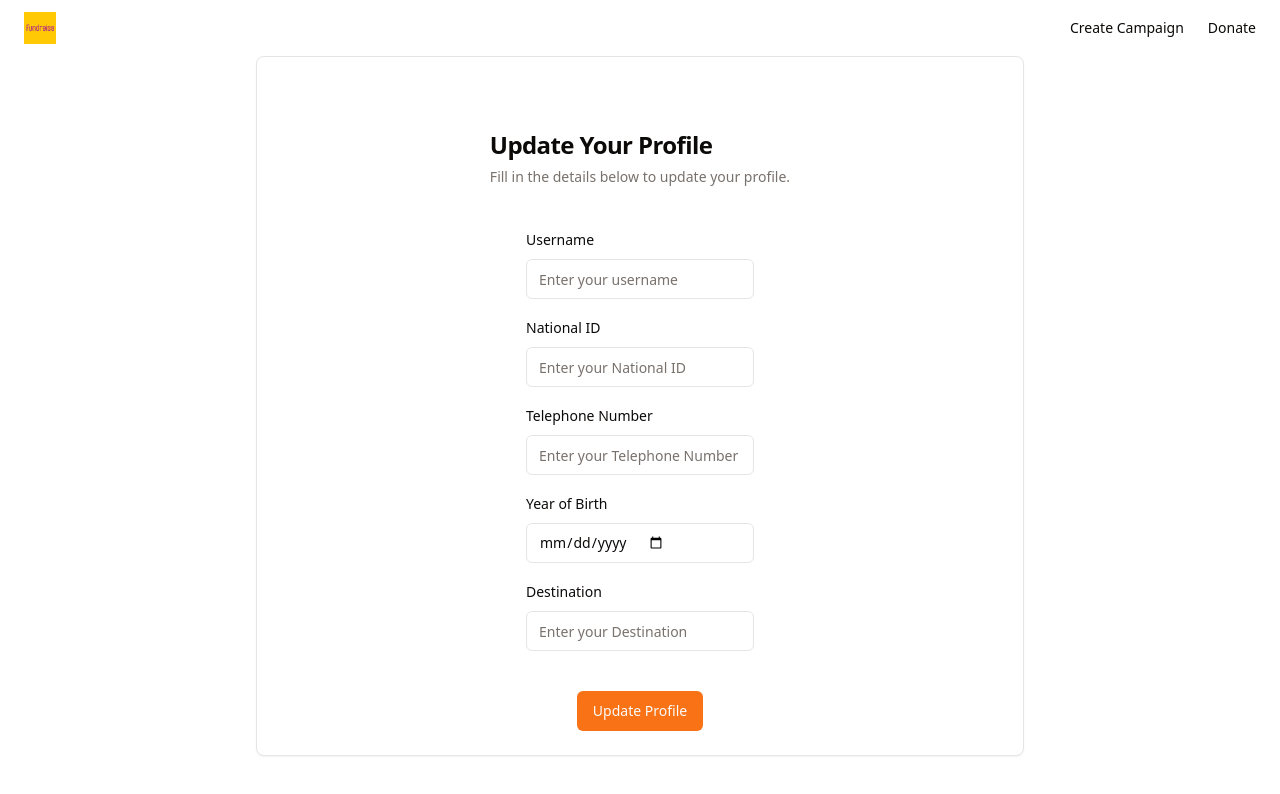
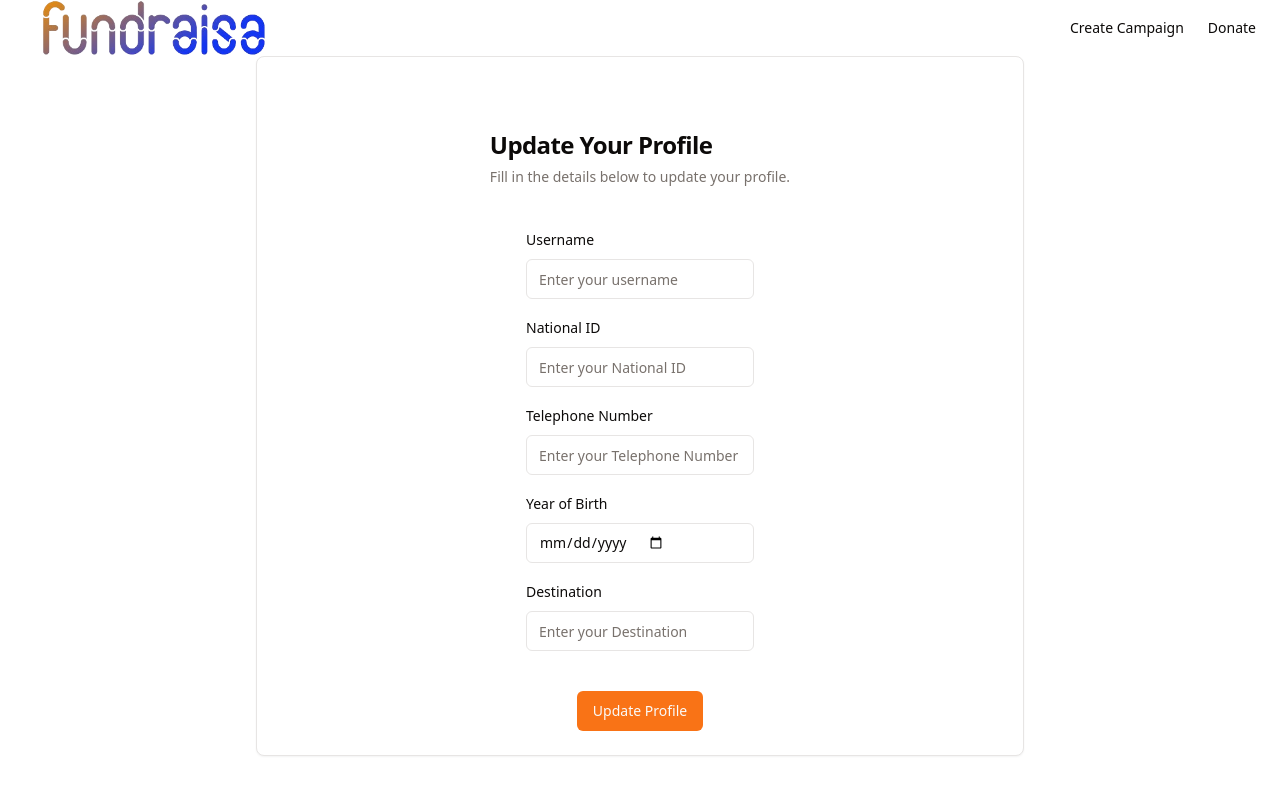
Before and after one commit to chriss1525/fundraisa, a React app: page /profile in a window 1280 px wide. Shown: the top 794 px of the page. Built offline with nearby package versions, Linux system fonts and the light colour scheme; what @dfinity/agent would draw is missing.

Commit message:
Update profile.jsx

```diff
--- a/src/fundraisa_frontend/src/profile.jsx
+++ b/src/fundraisa_frontend/src/profile.jsx
@@ -18,7 +18,12 @@ const Profile = () => {
     const handleAddUser = async () => {
       try {
         // Assuming you have a method called addUser in your smart contract
-        const payload = { userName: username, userNationalIdNo: NationalID, userTelNo: TelNo, yearOfBirth, contributionDestination: Destination };
+        const payload = {
+          userName: username,
+          userNationalIdNo: NationalID,
+          userTelNo: TelNo, yearOfBirth,
+          contributionDestination: Destination
+        };
         await fundraisa_backend.addUser(payload);
         // Redirect to the landing page after adding the user
         navigate("/createCampaign");
@@ -31,7 +36,7 @@ const Profile = () => {
       <>
       <header className="px-4 lg:px-6 h-14 flex items-center">
           <Link className="flex items-center justify-center" href="#">
-            <img alt="Logo" className="h-8" src="fundraisa_logo4.png" />
+          <img alt="Logo" className="" src="9-logo5.png" width="255" height="255"/>
             <span className="sr-only">Acme Inc</span>
           </Link>
           <nav className="ml-auto flex gap-4 sm:gap-6">
```
